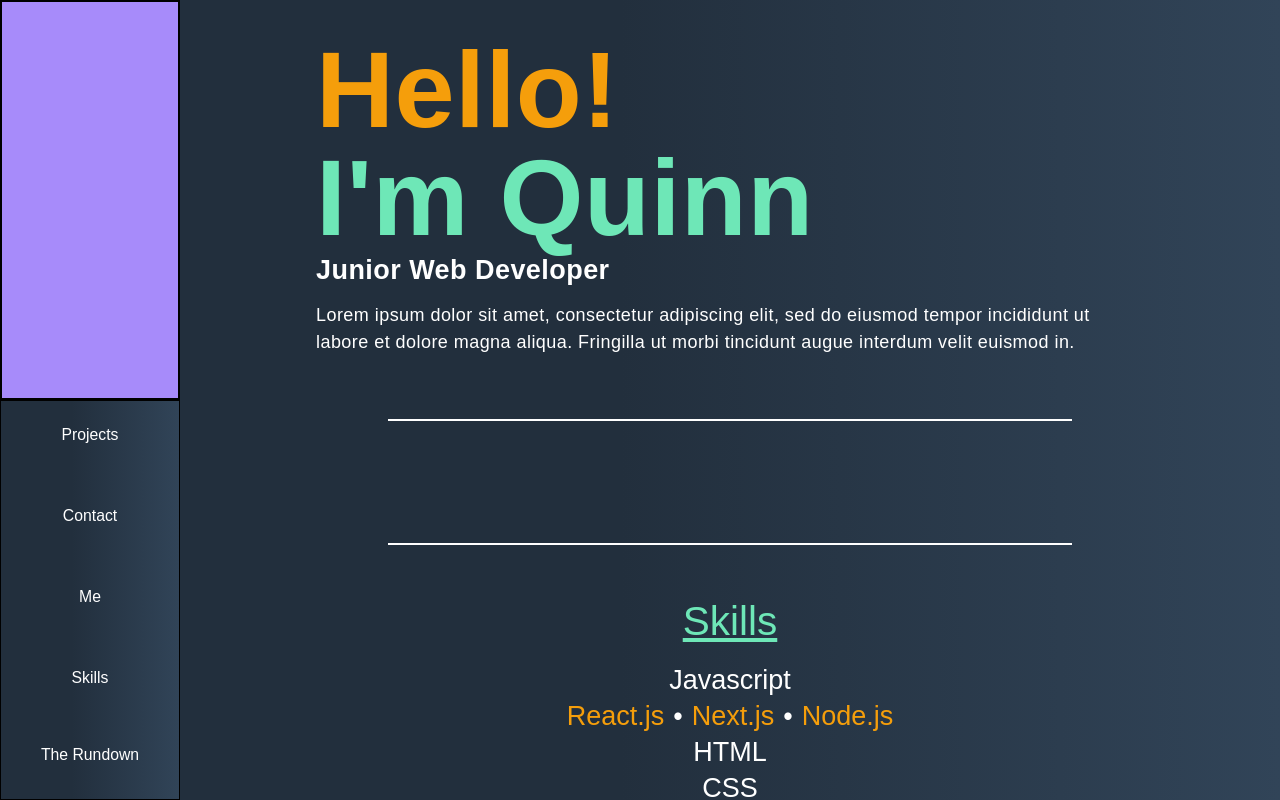
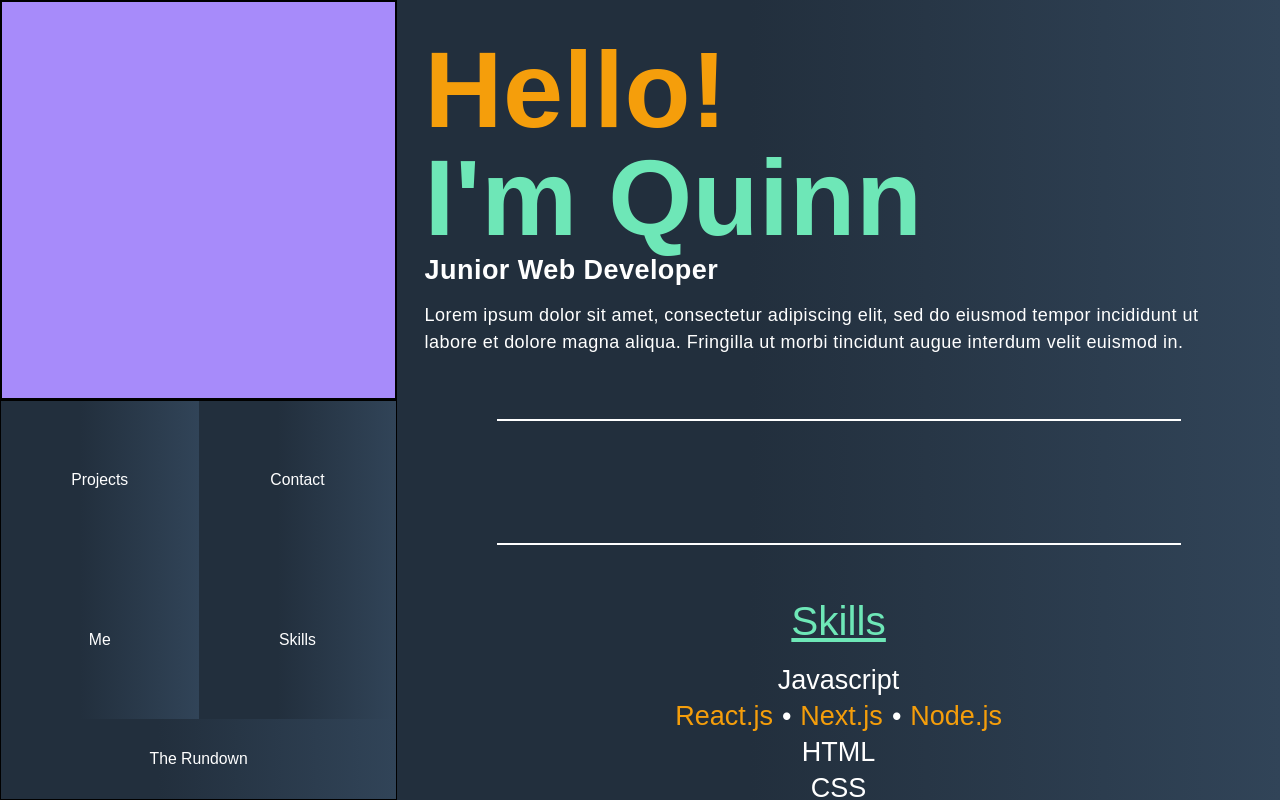
Before and after one commit to QMaximillian/quinn-personal-website, a Next.js app: page / in a window 1280 px wide. Shown: the top 800 px of the page. Built offline with nearby package versions, Linux system fonts and the light colour scheme; a web font is replaced by a local one.

Commit message:
Dynamic sizing for navigation up to 'xl' breakpoint

```diff
--- a/components/Navigation.js
+++ b/components/Navigation.js
@@ -6,20 +6,20 @@ import NavigationLink from './NavigationLink'
 function Navigation() {
   return (
     <nav className="w-full md:h-1/2 md:flex-col text-xs sm:text-sm border border-black primary-gradient">
-      <div className="w-full flex md:flex-col md:h-full">
+      <div className="w-full flex md:flex-col md:h-full xl:flex-row xl:flex-wrap">
         <NavigationLink href="/projects" text="Projects" />
         <NavigationLink href="/contact" text="Contact" />
         <NavigationLink href="/me" text="Me" />
         <NavigationLink href="/skills" text="Skills" />
         <Link href="/">
-          <a className="hidden md:inline-block md:h-full w-full text-center h-8 py-4 border-t border-black md:border-t-0">
+          <a className="md:flex md:justify-center md:items-center hidden md:h-full xl:h-1/5 w-full text-center h-full border-t border-black md:border-t-0">
             The Rundown
           </a>
         </Link>
       </div>
       <Link href="/">
         <a className="inline-block md:hidden w-full text-center h-8 py-2 border-t border-black md:border-t-0">
-          The Rundown
+          <span>The Rundown</span>
         </a>
       </Link>
     </nav>
--- a/components/NavigationLink.js
+++ b/components/NavigationLink.js
@@ -2,12 +2,16 @@ import * as React from 'react'
 import Link from 'next/link'
 import PropTypes from 'prop-types'
 
-function NavigationLink({ text, href }) {
+function NavigationLink({ text, href, className }) {
   return (
     <Link href={href}>
       {/* eslint-disable-next-line jsx-a11y/anchor-is-valid */}
-      <a className="md:h-full primary-gradient w-full py-4 md:py-5 sm:min-w-min text-center hover:text-green-300 hover:border-green-300 focus:text-green-300 focus:border-green-300 active:text-green-300 active:border-green-300">
-        {text}
+      <a
+        className={`h-10 flex justify-center items-center md:h-full xl:h-2/5 xl:w-1/2 primary-gradient w-full py-4 md:py-0 sm:min-w-min text-center hover:text-green-300 hover:border-green-300 focus:text-green-300 focus:border-green-300 active:text-green-300 active:border-green-300 ${
+          className || ''
+        }`}
+      >
+        <span>{text}</span>
       </a>
     </Link>
   )
@@ -16,5 +20,6 @@ function NavigationLink({ text, href }) {
 NavigationLink.propTypes = {
   text: PropTypes.string.isRequired,
   href: PropTypes.string.isRequired,
+  className: PropTypes.string.isRequired,
 }
 export default NavigationLink
--- a/pages/_app.js
+++ b/pages/_app.js
@@ -39,7 +39,7 @@ function MyApp({ Component, pageProps, router }) {
         exit={{ opacity: reducedMotionOpacity }}
         className="flex flex-col md:flex-row min-h-full"
       >
-        <div className="sticky top-0 md:h-screen md:w-40">
+        <div className="sticky top-0 md:h-screen md:w-40 lg:w-64 xl:w-96">
           <div className="hidden">
             <DeveloperInfo />
           </div>
```
